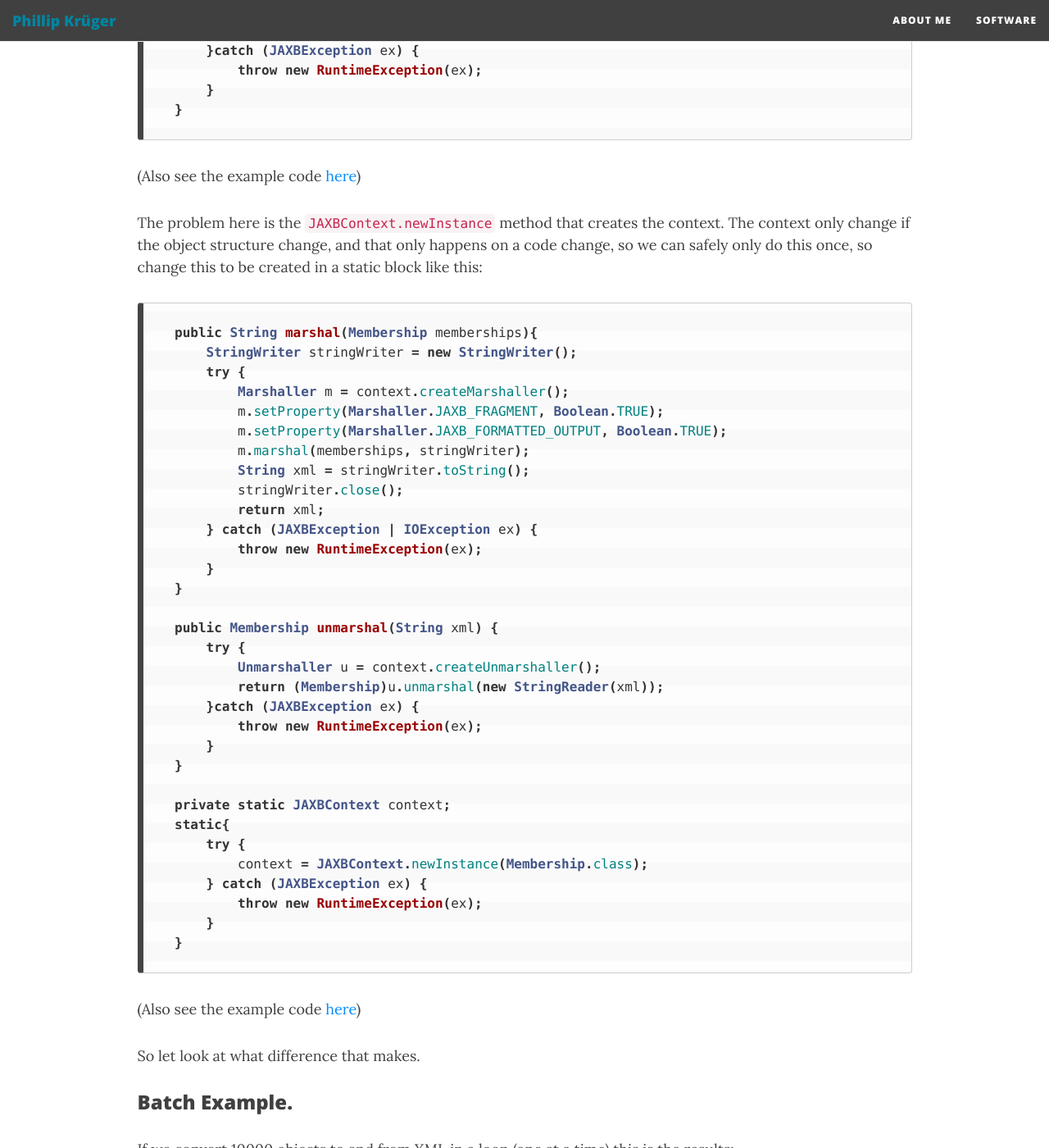
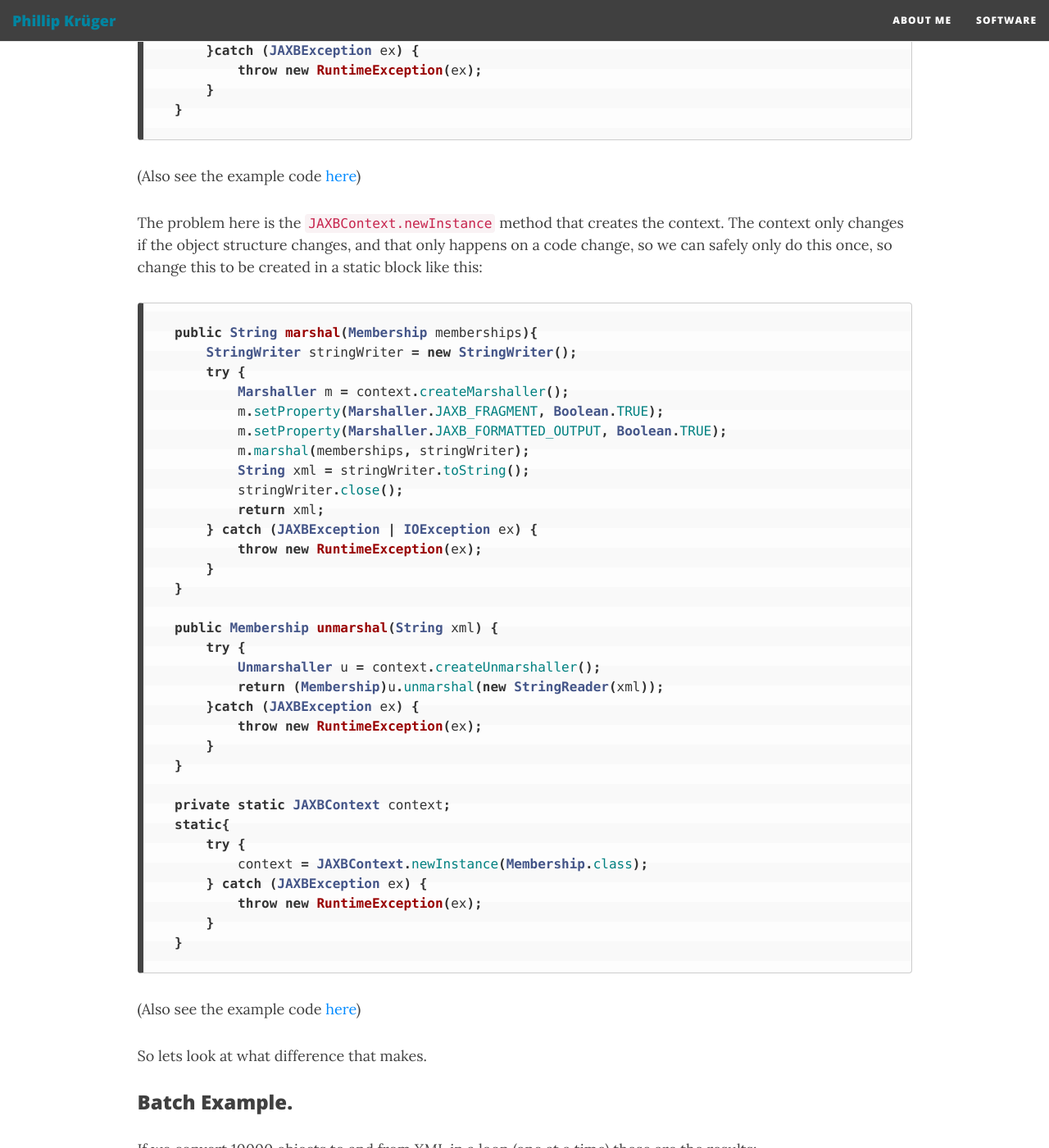
Before and after one commit to phillip-kruger/phillip-kruger.github.io, a Jekyll site: the page built from _posts/2019-04-25-when_using_jaxb.md, in a window 1280 px wide and 1400 px high, scrolled down 1691 px. Shown: the whole window at 82% size. Built offline with Jekyll 4.4.1, drawn with Linux system fonts in a browser that asks for light colours; nearby versions of some CDN libraries; comment, search, counter and statistics services are not loaded; some of the changed text lies outside the part shown.

Commit message:
spelcheck Signed-off-by:Phillip Kruger <phillip.kruger@gmail.com>

````diff
--- a/_posts/2019-04-25-when_using_jaxb.md
+++ b/_posts/2019-04-25-when_using_jaxb.md
@@ -50,7 +50,7 @@ The biggest mistake I usually see is that the JAXB context gets created on every
 (Also see the example code [here](https://github.com/phillip-kruger/jaxb-lib/blob/master/jaxb-batch-example/src/main/java/com/github/phillipkruger/jaxblib/example/util/BadJAXBUtil.java))
 
 The problem here is the `JAXBContext.newInstance` method that creates the context.
-The context only change if the object structure change, and that only happens on a code change,
+The context only changes if the object structure changes, and that only happens on a code change,
 so we can safely only do this once, so change this to be created in a static block like this:
 
 ```java
@@ -92,11 +92,11 @@ so we can safely only do this once, so change this to be created in a static blo
 (Also see the example code [here](https://github.com/phillip-kruger/jaxb-lib/blob/master/jaxb-batch-example/src/main/java/com/github/phillipkruger/jaxblib/example/util/GoodJAXBUtil.java))
 
 
-So let look at what difference that makes.
+So lets look at what difference that makes.
 
 ### Batch Example.
 
-If we convert 10000 objects to and from XML in a loop (one at a time) this is the results:
+If we convert 10000 objects to and from XML in a loop (one at a time) these are the results:
 
 ```bash
 Testing 10000 with Bad util
````
Also changed, not shown: other parts of _posts/2019-04-25-when_using_jaxb.md (+1 -1 lines).
